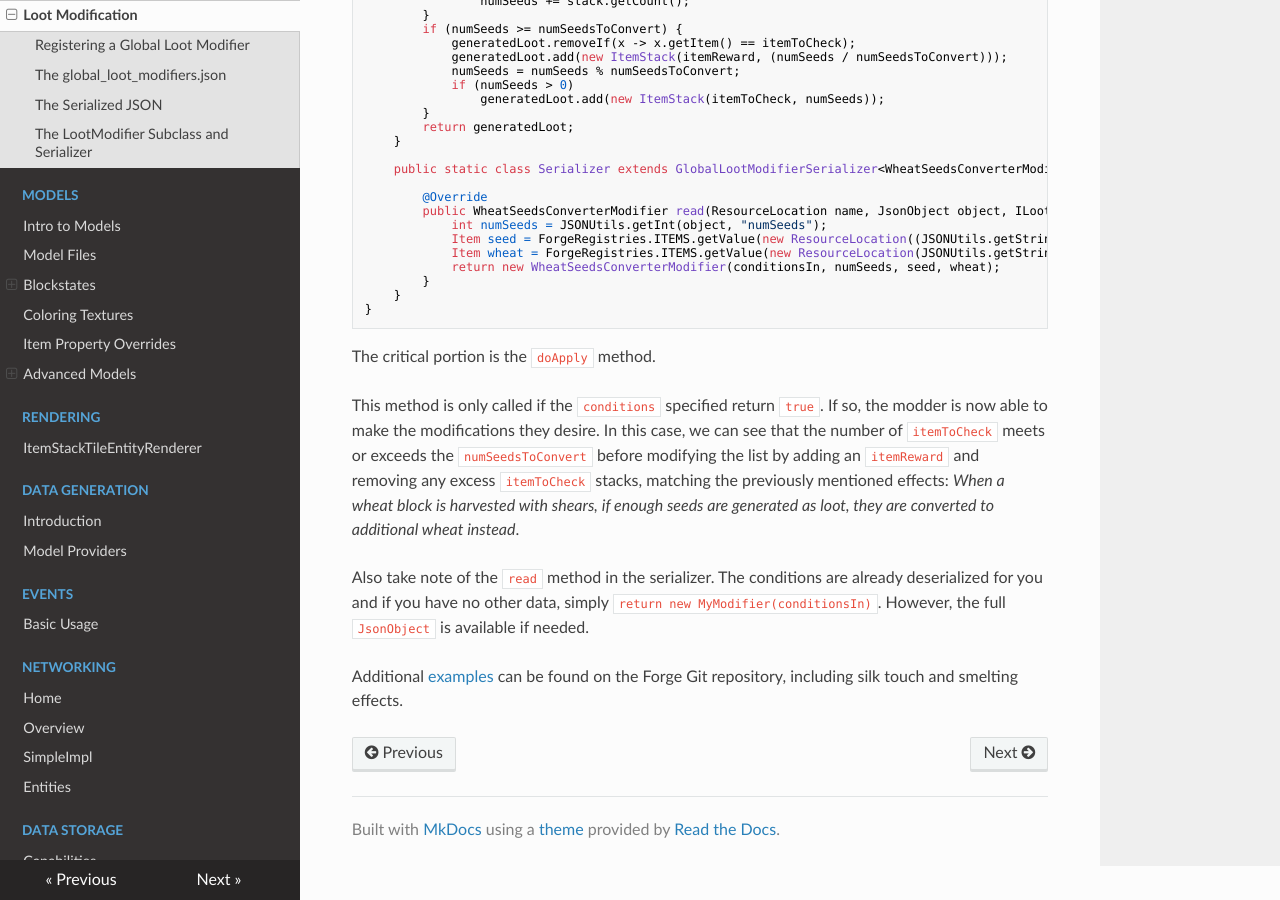
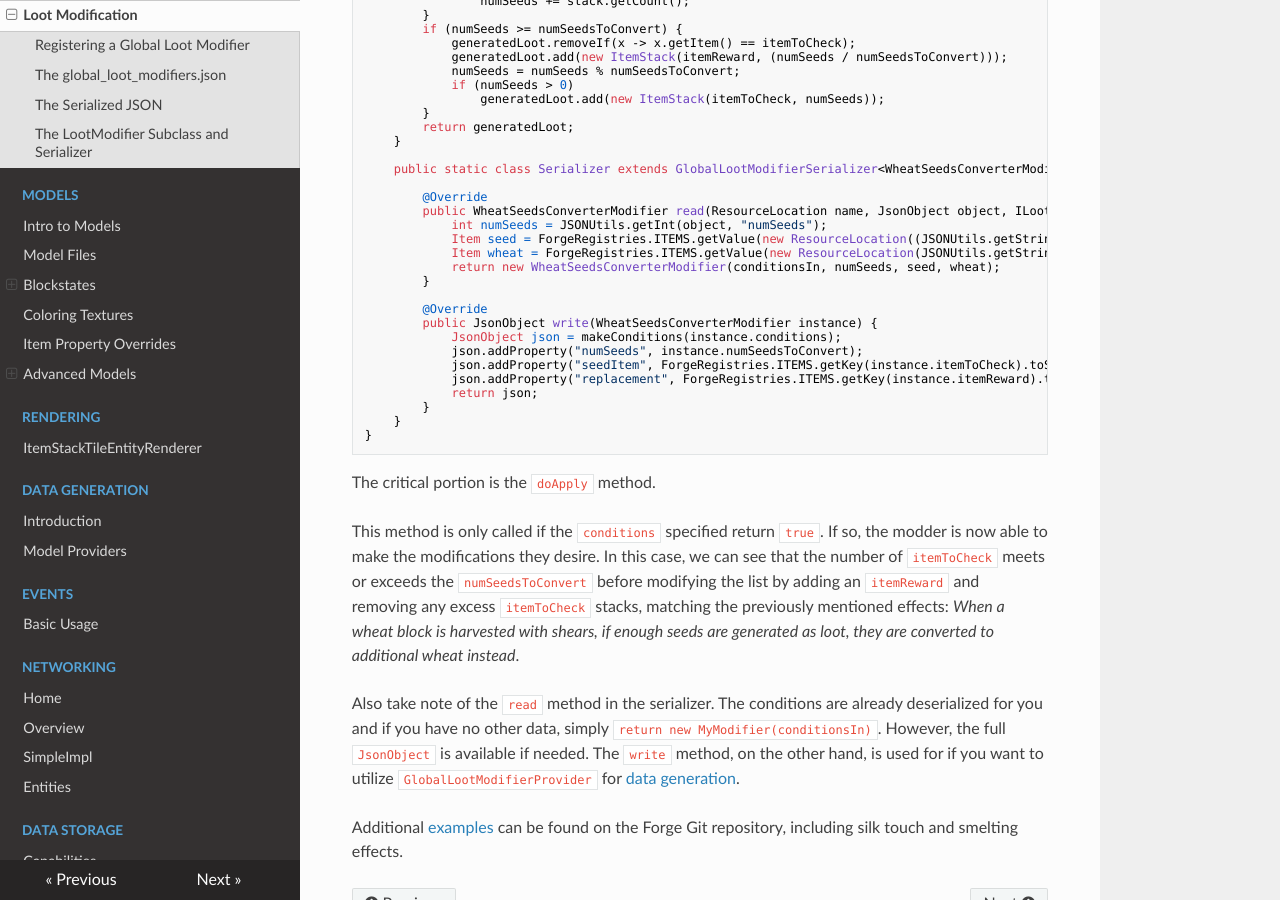
Before and after one commit to MinecraftForge/Documentation, an MkDocs documentation site: the page built from docs/items/globallootmodifiers.md, in a window 1280 px wide and 900 px high, scrolled down 2025 px. Built offline with MkDocs 1.6.1, drawn with Linux system fonts in a browser that asks for light colours; nearby versions of some CDN libraries.

Commit message:
Add GlobalLootModifierSerializer::write (#16)
Adds the write method to the GLMS for use with data providers. Adds a mention of the provider as well to be expanded upon whenever data gen is more fleshed out after omnibus.

````diff
--- a/docs/items/globallootmodifiers.md
+++ b/docs/items/globallootmodifiers.md
@@ -110,6 +110,15 @@ public class WheatSeedsConverterModifier extends LootModifier {
             Item wheat = ForgeRegistries.ITEMS.getValue(new ResourceLocation(JSONUtils.getString(object, "replacement")));
             return new WheatSeedsConverterModifier(conditionsIn, numSeeds, seed, wheat);
         }
+
+        @Override
+        public JsonObject write(WheatSeedsConverterModifier instance) {
+            JsonObject json = makeConditions(instance.conditions);
+            json.addProperty("numSeeds", instance.numSeedsToConvert);
+            json.addProperty("seedItem", ForgeRegistries.ITEMS.getKey(instance.itemToCheck).toString());
+            json.addProperty("replacement", ForgeRegistries.ITEMS.getKey(instance.itemReward).toString());
+            return json;
+        }
     }
 }
 ```
@@ -118,10 +127,11 @@ The critical portion is the `doApply` method.
 
 This method is only called if the `conditions` specified return `true`. If so, the modder is now able to make the modifications they desire. In this case, we can see that the number of `itemToCheck` meets or exceeds the `numSeedsToConvert` before modifying the list by adding an `itemReward` and removing any excess `itemToCheck` stacks, matching the previously mentioned effects: *When a wheat block is harvested with shears, if enough seeds are generated as loot, they are converted to additional wheat instead*.
 
-Also take note of the `read` method in the serializer. The conditions are already deserialized for you and if you have no other data, simply `return new MyModifier(conditionsIn)`. However, the full `JsonObject` is available if needed.
+Also take note of the `read` method in the serializer. The conditions are already deserialized for you and if you have no other data, simply `return new MyModifier(conditionsIn)`. However, the full `JsonObject` is available if needed. The `write` method, on the other hand, is used for if you want to utilize `GlobalLootModifierProvider` for [data generation][datagen].
 
 Additional [examples] can be found on the Forge Git repository, including silk touch and smelting effects.
 
 [tags]: ../utilities/tags.md
 [registered]: ../concepts/registries.md#registering-things
+[datagen]: ../datagen/intro.md
 [examples]: https://github.com/MinecraftForge/MinecraftForge/blob/1.15.x/src/test/java/net/minecraftforge/debug/gameplay/loot/GlobalLootModifiersTest.java
````
